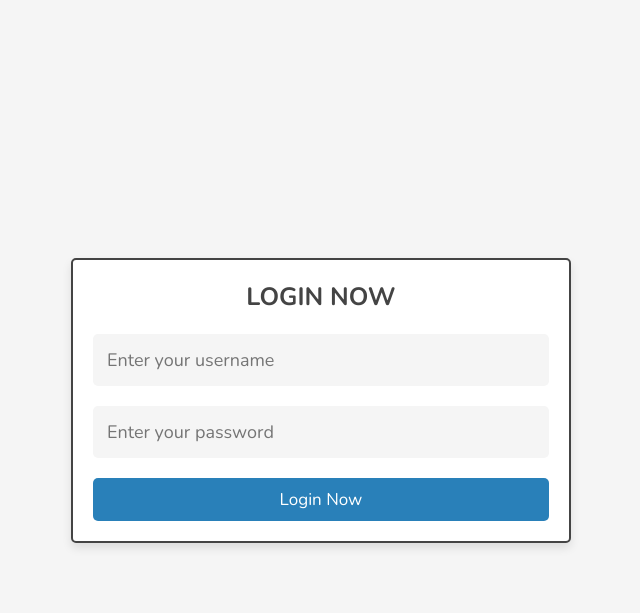
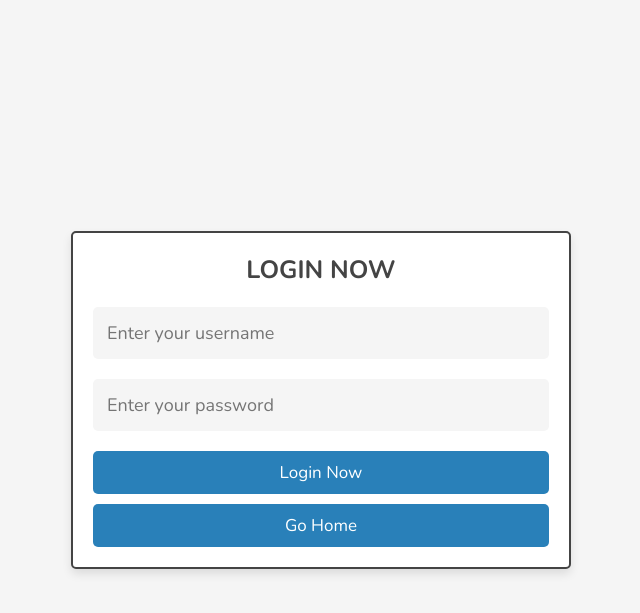
Before and after one commit to Nitishthakur1999/apnabazar, a PHP site: page /apnabazar/admin/admin_login.php in a window 1280 px wide. Shown: the top 613 px of the page, without its empty margins (319-959 px from the left). Run offline with PHP 8.4, Linux system fonts and the light colour scheme; some libraries are stand-ins or nearby versions.

Commit message:
commit 3

```diff
--- a/admin/admin_login.php
+++ b/admin/admin_login.php
@@ -61,7 +61,7 @@ if(isset($_POST['submit'])){
       <input type="text" name="name" required placeholder="Enter your username" maxlength="20"  class="box" oninput="this.value = this.value.replace(/\s/g, '')">
       <input type="password" name="pass" required placeholder="Enter your password" maxlength="20"  class="box" oninput="this.value = this.value.replace(/\s/g, '')">
       <input type="submit" value="login now" class="btn" name="submit">
-      <!-- <a href="http://localhost/apnabazar/home.php"class="btn">Go home</a> -->
+      <a href="http://localhost/apnabazar/home.php"class="btn">Go home</a>
 
    </form>
 
```
